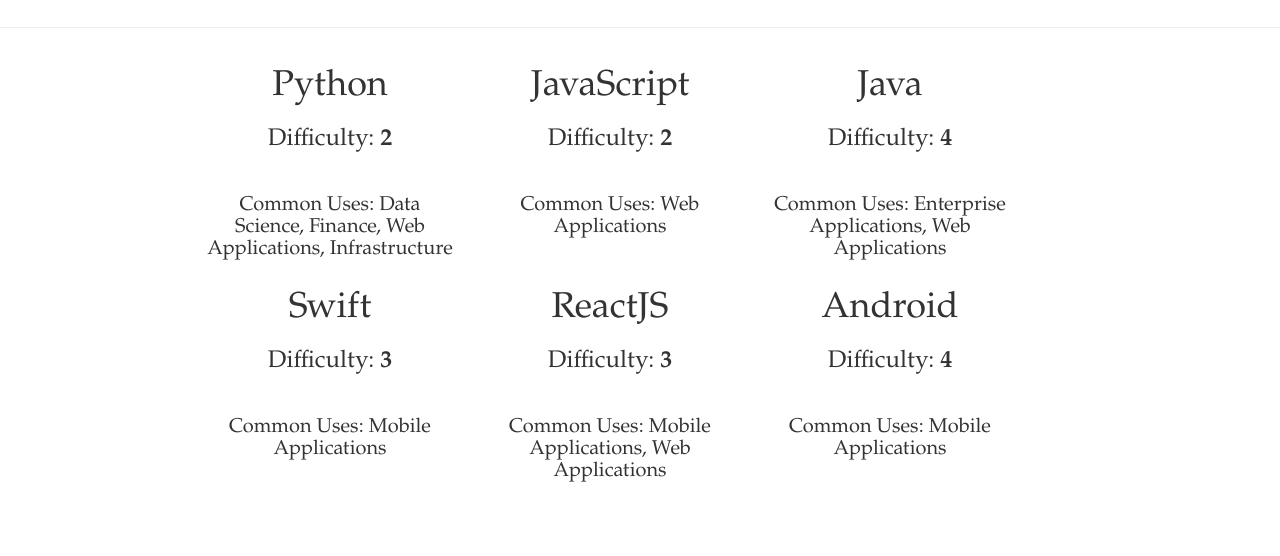
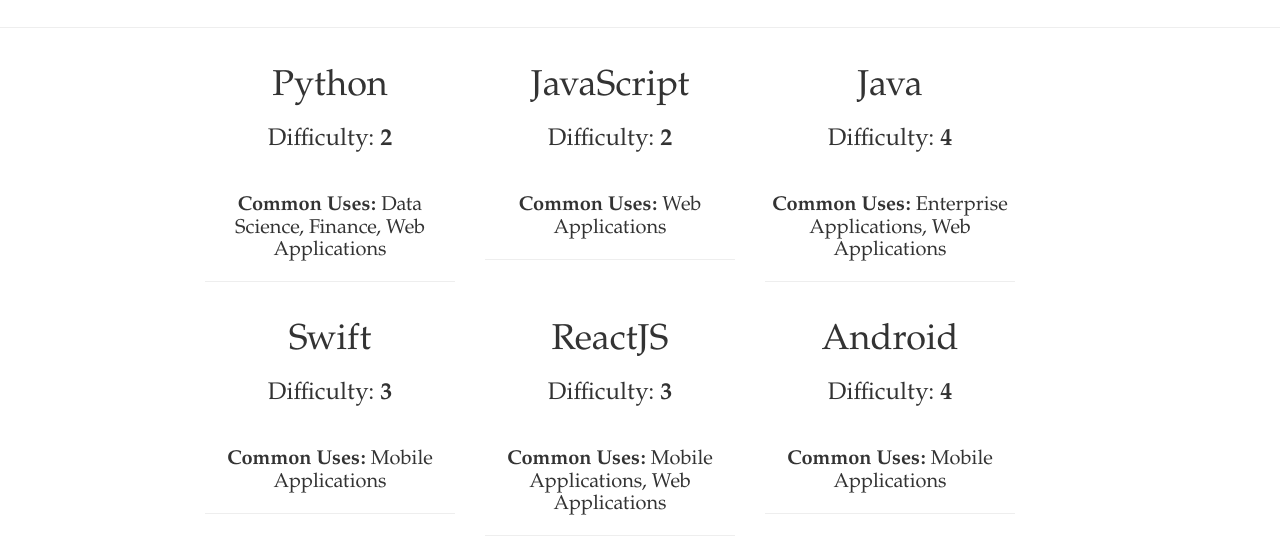
Before and after one commit to qetennyson/LangGuide, a Flask app: page / in a window 1280 px wide. Shown: the part 253-809 px from the top of the page. Before the commit the page ends 735 px from the top, so only its background shows below. Run offline with Flask 2, Linux system fonts and the light colour scheme; some libraries are stand-ins or nearby versions.

Commit message:
Bootstrap is the best and worst thing to ever happen.

```diff
--- a/app/routes.py
+++ b/app/routes.py
@@ -8,7 +8,7 @@
         {
             'lang_name': 'Python',
             'difficulty': '2',
-            'common_uses': ['Data Science', 'Finance', 'Web Applications', 'Infrastructure'],
+            'common_uses': ['Data Science', 'Finance', 'Web Applications'],
             'image': 'app/static/images/python.png'
         },
         {
--- a/app/templates/index.html
+++ b/app/templates/index.html
@@ -24,12 +24,13 @@
     <div class="row " style="max-width: 900px; margin:auto;">
         {% for language in languages %}
         <div class="col-sm-4" style="width: 28rem;">
-            <div class="card border-light mb-3 text-center">
-            <div class="card-block">
+            <div class="card text-center">
+            <div class="card-block border-light mb-3" style="margin-bottom: 10px;">
                 <h1 class="card-title">{{ language.lang_name }}</h1>
                 <h3> Difficulty: <b>{{ language.difficulty }}</b> </h3><br>
-                <h5 style="font-size: 20px"> Common Uses: {{ language.common_uses|join(', ') }}</h5></p>
+                <h5 style="font-size: 20px"> <b>Common Uses:</b> {{ language.common_uses|join(', ') }}</h5></p>
             </div>
+                <hr>
         </div>
         </div>
         {% if loop.index == 3 and not loop.last %}
```
